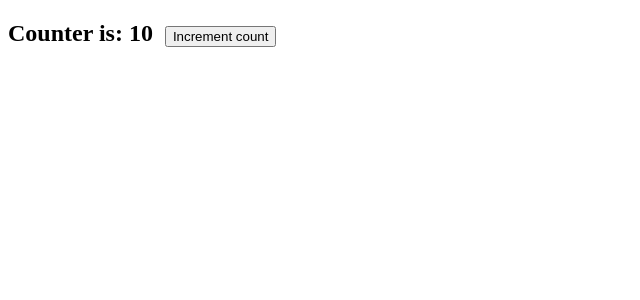
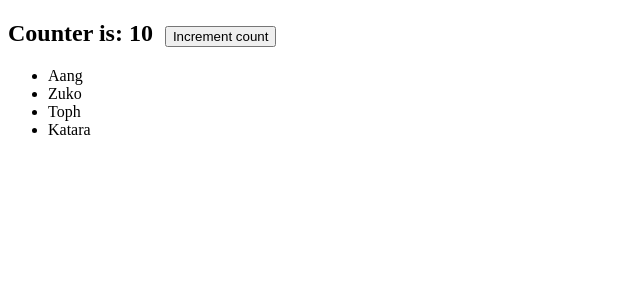
Before and after one commit to nemanjamalesija/vue3-frontend-masters-workshop, a Vue app: page / in a window 1280 px wide. Shown: the top 300 px of the page, without its empty margins (0-640 px from the left). Built offline with nearby package versions, Linux system fonts and the light colour scheme.

Commit message:
Add all characters

```diff
--- a/src/App.vue
+++ b/src/App.vue
@@ -1,16 +1,20 @@
 <script lang="ts">
 import { defineComponent } from 'vue'
 import CounterBase from './components/CounterBase.vue'
+import AllCharacters from './components/AllCharacters.vue'
 
 export default defineComponent({
-  data: () => ({}),
+  data: function () {
+    return {}
+  },
 
-  components: { CounterBase }
+  components: { CounterBase, AllCharacters }
 })
 </script>
 
 <template>
   <CounterBase />
+  <AllCharacters />
 </template>
 
 <style scoped></style>
--- /dev/null
+++ b/src/components/AllCharacters.vue
@@ -0,0 +1,40 @@
+<script lang="ts">
+import { defineComponent } from 'vue'
+
+export default defineComponent({
+  data: function () {
+    return {
+      characterList: [
+        { id: 1, name: 'Aang', style: 'waterbender', likeCount: 0 },
+        {
+          id: 2,
+          name: 'Zuko',
+          style: 'firebender',
+          likeCount: 0
+        },
+        {
+          id: 3,
+          name: 'Toph',
+          style: 'firebender',
+          likeCount: 0
+        },
+        {
+          id: 4,
+          name: 'Katara',
+          style: 'earthbender',
+          likeCount: 0
+        }
+      ]
+    }
+  }
+})
+</script>
+<template>
+  <div class="characters">
+    <ul class="characters__list">
+      <li class="characters__list-item" v-for="(character, index) in characterList" :key="index">
+        {{ character.name }}
+      </li>
+    </ul>
+  </div>
+</template>
--- a/src/components/CounterBase.vue
+++ b/src/components/CounterBase.vue
@@ -1,19 +1,20 @@
 <script lang="ts">
 import { defineComponent } from 'vue'
 
-export default {
-  data: () =>
-    defineComponent({
+export default defineComponent({
+  data: function () {
+    return {
       counter: 10,
       incrementAmount: 1
-    }),
+    }
+  },
 
   methods: {
     incrementCounter() {
       return (this.counter += this.incrementAmount)
     }
   }
-}
+})
 </script>
 
 <template>
```
